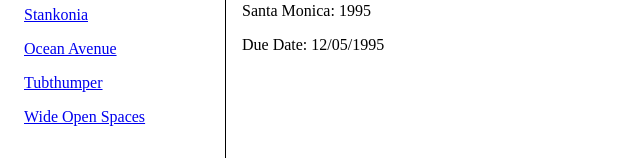
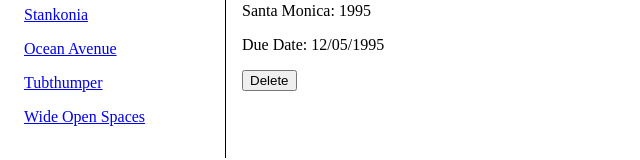
Before and after one commit to ClaytonDewey/router-tutorial, a React (Create React App) app: page /invoices/1995 in a window 1280 px wide. Shown: the part 179-339 px from the top of the page, without its empty margins (0-640 px from the left). Built offline with nearby package versions, Linux system fonts and the light colour scheme.

Commit message:
Add useNavigate & useLocation

```diff
--- a/src/routes/invoice.jsx
+++ b/src/routes/invoice.jsx
@@ -1,7 +1,13 @@
-import { useParams } from "react-router-dom";
-import { getInvoice } from "../data";
+import {
+  useParams,
+  useNavigate,
+  useLocation
+} from "react-router-dom";
+import { getInvoice, deleteInvoice } from "../data";
 
 export default function Invoice() {
+  let navigate = useNavigate();
+  let location = useLocation();
   let params = useParams();
   let invoice = getInvoice(parseInt(params.invoiceId, 10));
   return (
@@ -11,6 +17,14 @@ export default function Invoice() {
         {invoice.name}: {invoice.number}
       </p>
       <p>Due Date: {invoice.due}</p>
+      <button
+        onClick={() => {
+          deleteInvoice(invoice.number);
+          navigate(`/invoices${location.search}`)
+        }}
+      >
+        Delete
+      </button>
     </main>
   );
 }
```
